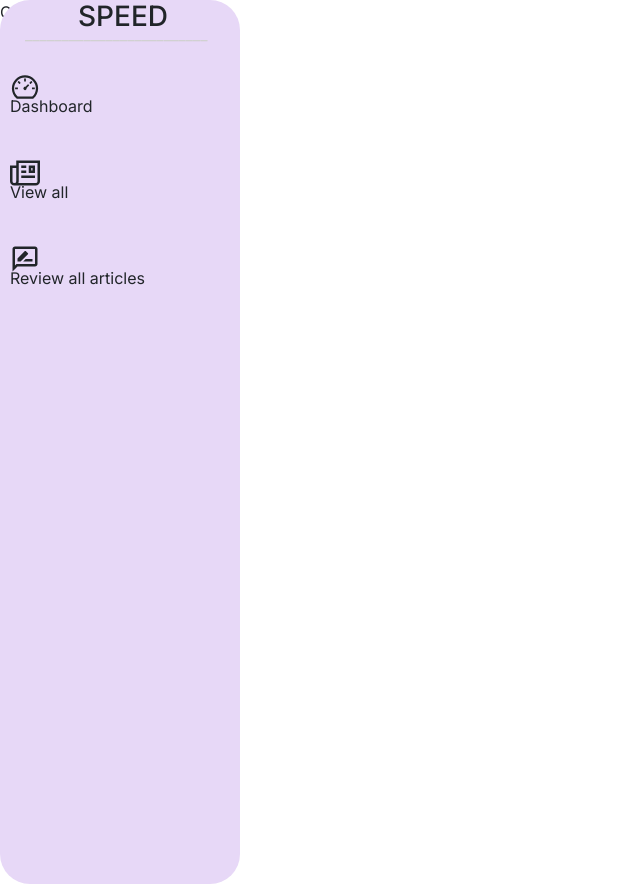
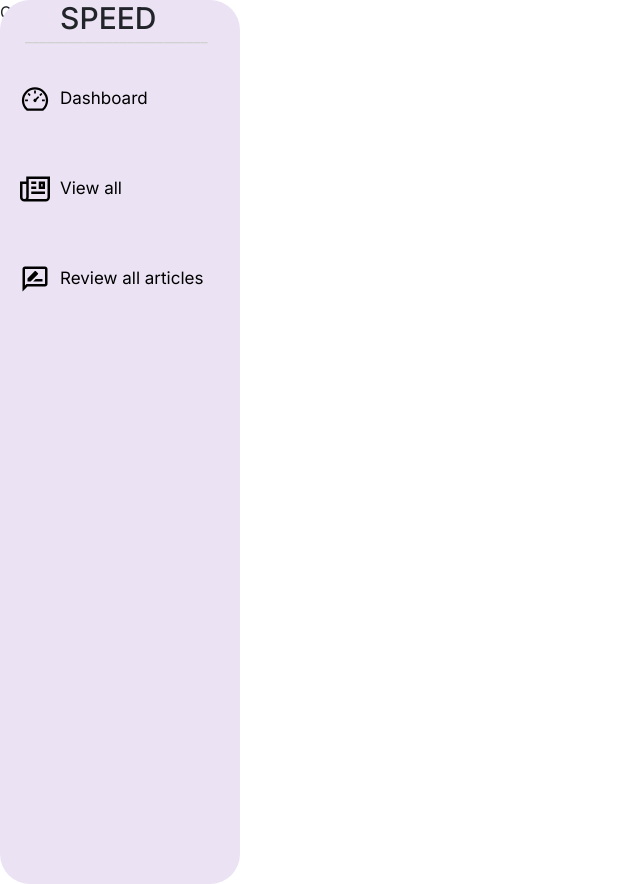
Before and after one commit to jarrettsanchez/W203_02, a Next.js app in the folder speed_frontend/: page / in a window 1280 px wide. Shown: the whole page, without its empty margins (0-640 px from the left). Built offline with nearby package versions, Linux system fonts and the light colour scheme.

Commit message:
Sidebar icons and color has been added - testing for skeleton branch

```diff
--- a/speed_frontend/src/app/components/Homepage/Homepage.css
+++ b/speed_frontend/src/app/components/Homepage/Homepage.css
@@ -2,7 +2,7 @@
 .sidenav
 {
     width: 240px;
-    background-color: rgb(231, 216, 247);
+    background-color: rgb(235, 226, 244);
     position: absolute;
     height: 884px;
     padding: 0 10px;
@@ -37,8 +37,37 @@
 
 .sidenav h3
 {
-    margin-left: 68px;
+    margin-left: 50px;
+    font-size: 30px;
 }
+
+/* Sidebar button styling */
+.sidenav button {
+    display: flex;
+    align-items: center;
+    gap: 10px;
+    background: none;
+    border: none;
+    font-size: 17px;
+    cursor: pointer;
+    padding: 10px;
+    color: black;
+    text-align: left;
+    width: 100%;
+    border-radius: 8px;
+}
+
+/* Reset margin for icons if any */
+.sidenav button svg {
+    margin: 0;
+}
+
+/* On hover for the buttons */
+.sidenav button:hover,
+.sidenav button:focus {
+    background-color: rgb(215, 235, 248);
+}
+
 
 /*Spacing on top of the side bar labels*/
 ul
```
